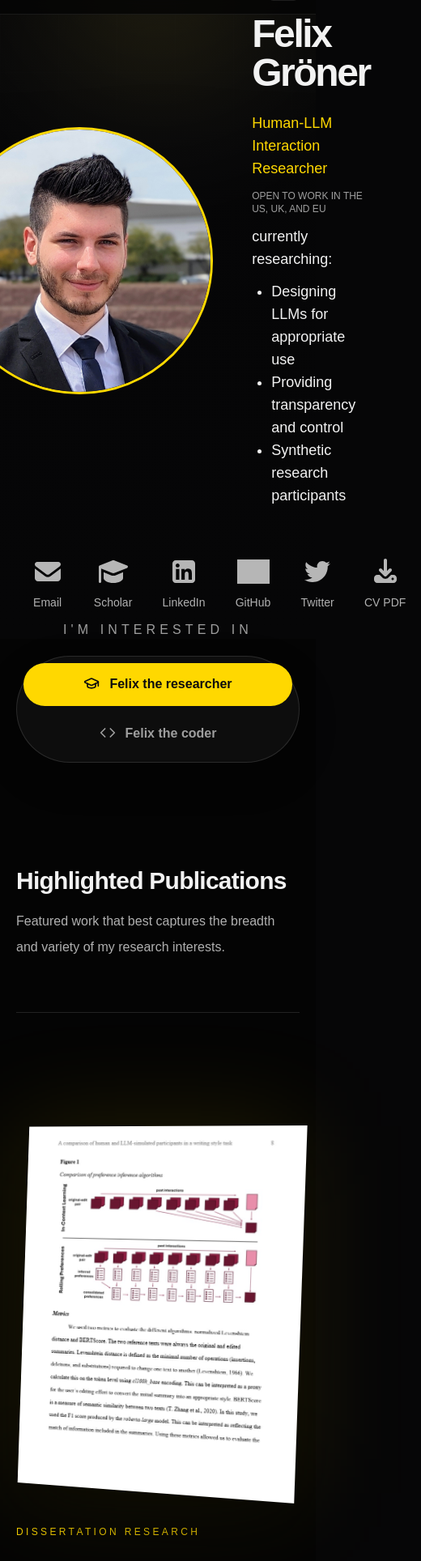
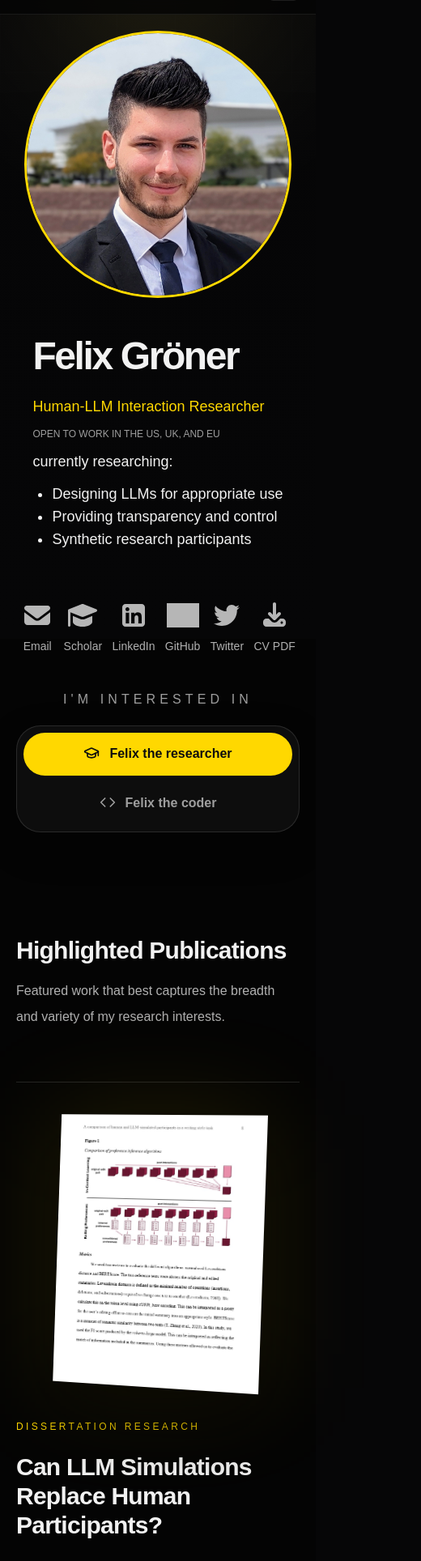
Before and after one commit to groenerfelix/groenerfelix.github.io, a React (Vite) app: page / in a window 390 px wide. Shown: the part 55-1983 px from the top of the page at 81% size, 520 px wide, since content can reach past the window. Built offline with nearby package versions, Linux system fonts and the light colour scheme; grey boxes are pictures that could not be loaded.

Commit message:
dynamically adjusting styling to mobile screen sizes

```diff
--- a/src/components/featured-work-row.tsx
+++ b/src/components/featured-work-row.tsx
@@ -7,7 +7,7 @@ type FeaturedWorkRowProps = {
 
 export function FeaturedWorkRow({ project }: FeaturedWorkRowProps) {
   return (
-    <article className="grid gap-10 border-t border-border py-35 md:grid-cols-[1.6fr_0.6fr] md:items-center">
+    <article className="grid gap-10 border-t border-border py-10 md:py-35 md:grid-cols-[1.6fr_0.6fr] md:items-center">
       <div className="order-2 space-y-6 md:order-1">
         <div className="text-xs uppercase tracking-[0.28em] text-primary">
           {project.eyebrow}
@@ -43,7 +43,7 @@ export function FeaturedWorkRow({ project }: FeaturedWorkRowProps) {
       </div>
 
       <div className="order-1 md:order-2">
-        <div className="group relative mx-auto max-w-md perspective-distant">
+        <div className="group relative mx-auto max-w-65 md:max-w-md perspective-distant">
           <div className="absolute inset-0 bg-primary/12 blur-3xl transition-opacity duration-500 group-hover:opacity-80" />
           <img
             alt={project.imageAlt}
--- a/src/components/segmented-toggle.tsx
+++ b/src/components/segmented-toggle.tsx
@@ -33,7 +33,7 @@ export function SegmentedToggle<T extends string>({
         {label}
       </div>
 
-      <div className="mx-auto w-full max-w-4xl rounded-full border border-border bg-card p-2 shadow-[0_18px_48px_rgba(0,0,0,0.24)]">
+      <div className="mx-auto w-full max-w-4xl rounded-[30px] sm:rounded-full border border-border bg-card p-2 shadow-[0_18px_48px_rgba(0,0,0,0.24)]">
         <div className="grid grid-cols-1 gap-2 sm:grid-cols-2">
           {options.map((option) => {
             const isActive = option.value === value
--- a/src/components/social-dock.tsx
+++ b/src/components/social-dock.tsx
@@ -19,7 +19,7 @@ export function SocialDock() {
 
   return (
     <div
-      className="mx-auto flex w-125 flex-row justify-around"
+      className="mx-auto flex w-125 max-w-[90vw] flex-row justify-around"
       onMouseLeave={() => setPointerX(null)}
       onMouseMove={(event) => setPointerX(event.clientX)}
     >
--- a/src/components/timeline-row.tsx
+++ b/src/components/timeline-row.tsx
@@ -10,12 +10,12 @@ export function TimelineRow({ entry }: TimelineRowProps) {
 
   return (
     <article className="grid gap-4 border-t border-border py-6 md:grid-cols-[180px_1fr] md:gap-8">
-      <div className="flex min-h-full flex-col items-center self-stretch text-center text-sm text-primary">
+      <div className="flex min-h-full flex-row-reverse md:flex-col items-center justify-center self-stretch text-center text-sm text-primary">
         <span>{end}</span>
-        <span className="mt-3 h-2 w-2 rounded-full bg-primary" />
-        <span className="my-2 w-px flex-1 bg-border" />
+        <span className="mr-3 md:mr-0 md:mt-3 h-2 w-2 rounded-full bg-primary" />
+        <span className="mx-2 h-px max-w-10 md:mx-0 md:h-auto md:my-2 md:w-px flex-1 bg-border" />
         <span className="h-2 w-2 rounded-full bg-primary" />
-        <span className="mt-3">{start}</span>
+        <span className="mr-3 md:mr-0 md:mt-3">{start}</span>
       </div>
 
       <div className="space-y-3">
--- a/src/pages/landing-page.tsx
+++ b/src/pages/landing-page.tsx
@@ -14,7 +14,7 @@ type LandingTrack = "researcher" | "coder"
 function HeroSection() {
   return (
     <section className="min-h-[65vh] w-full flex flex-col gap-12 justify-center select-none">
-      <div className="flex justify-center items-center gap-12">
+      <div className="flex flex-col pt-5 md:pt-0 md:flex-row justify-center items-center gap-12">
         <img
           alt="portrait"
           className="w-82.5 aspect-square rounded-full border-[3px] border-primary -scale-x-100"
@@ -55,7 +55,7 @@ export function LandingPage({ onNavigate }: LandingPageProps) {
     <div className="mx-auto flex max-w-7xl flex-col px-5">
       <HeroSection />
 
-      <section className="space-y-8">
+      <section className="space-y-8 mt-8 md:mt-0">
         <SegmentedToggle
           label="I'm interested in"
           onChange={setTrack}
```
